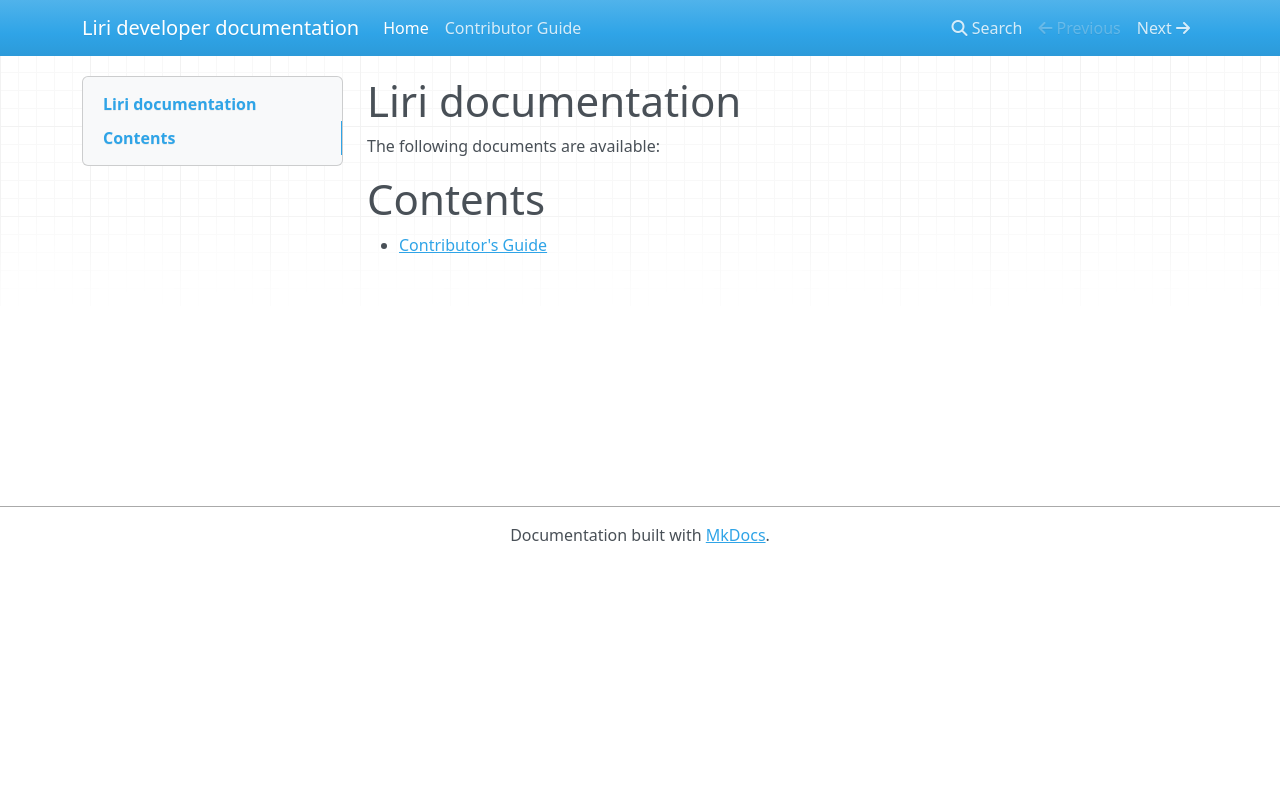
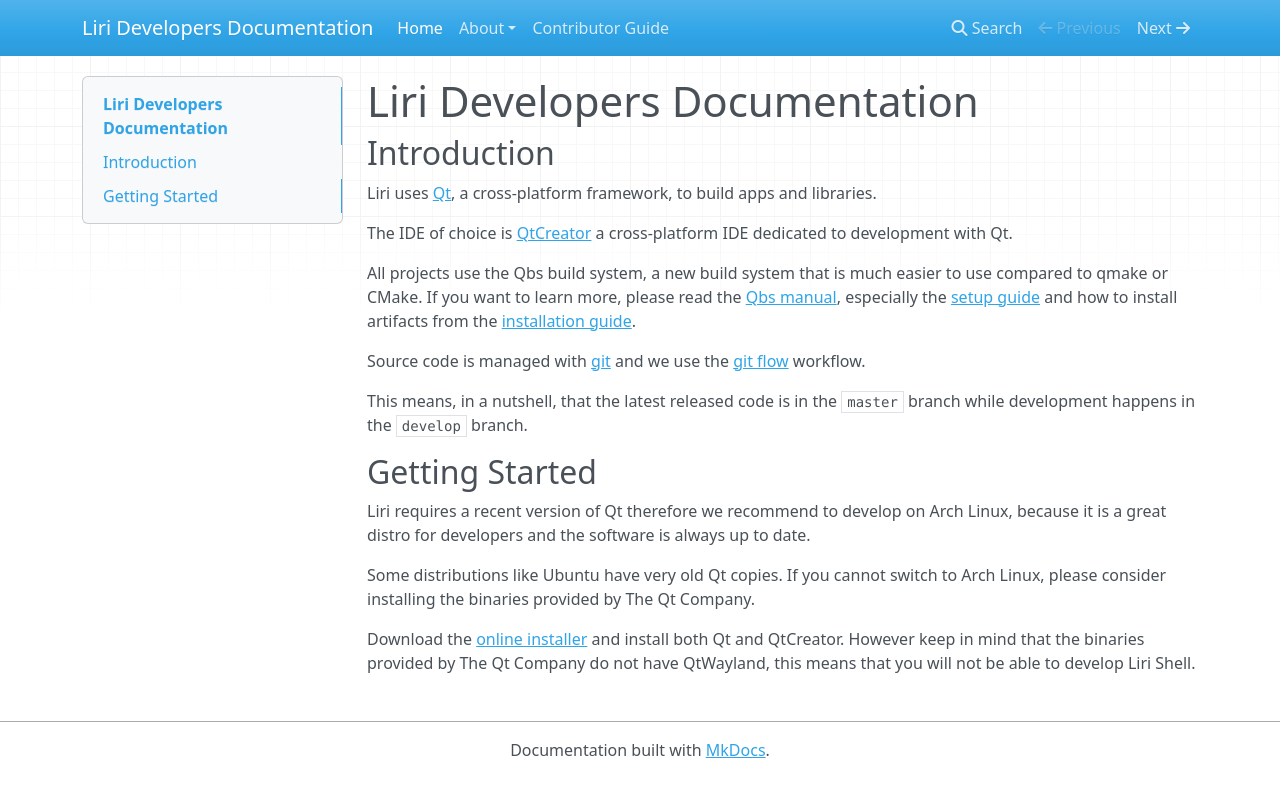
Before and after one commit to lirios/docs, an MkDocs documentation site: the page built from docs/index.md, in a window 1280 px wide. Shown: the top 797 px of the page. Built offline with MkDocs 1.6.1, drawn with Linux system fonts in a browser that asks for light colours; nearby versions of some CDN libraries; old or Windows-style settings are respelled for this version of MkDocs.

Commit message:
Add more information

```diff
--- a/docs/index.md
+++ b/docs/index.md
@@ -1,7 +1,30 @@
-# Liri documentation
+# Liri Developers Documentation
 
-The following documents are available:
+## Introduction
 
-# Contents
+Liri uses [Qt](https://www.qt.io), a cross-platform framework, to build apps and libraries.
 
-* [Contributor's Guide](contributor-guide/index.md)
+The IDE of choice is [QtCreator](https://www.qt.io/ide/) a cross-platform IDE dedicated to development with Qt.
+
+All projects use the Qbs build system, a new build system that is much easier to use compared to qmake or CMake.
+If you want to learn more, please read the [Qbs manual](http://doc.qt.io/qbs/index.html),
+especially the [setup guide](http://doc.qt.io/qbs/configuring.html) and how to install artifacts
+from the [installation guide](http://doc.qt.io/qbs/installing-files.html).
+
+Source code is managed with [git](https://git-scm.com/) and we use the
+[git flow](http://nvie.com/posts/a-successful-git-branching-model/) workflow.
+
+This means, in a nutshell, that the latest released code is in the `master` branch while development
+happens in the `develop` branch.
+
+## Getting Started
+
+Liri requires a recent version of Qt therefore we recommend to develop on Arch Linux,
+because it is a great distro for developers and the software is always up to date.
+
+Some distributions like Ubuntu have very old Qt copies. If you cannot switch to Arch Linux,
+please consider installing the binaries provided by The Qt Company.
+
+Download the [online installer](https://www1.qt.io/download-open-source/) and install both
+Qt and QtCreator. However keep in mind that the binaries provided by The Qt Company do not
+have QtWayland, this means that you will not be able to develop Liri Shell.
--- a/mkdocs.yml
+++ b/mkdocs.yml
@@ -1,5 +1,7 @@
-site_name: Liri developer documentation
+site_name: Liri Developers Documentation
 
 pages:
   - Home: 'index.md'
+  - About:
+    - Projects: 'about/projects.md'
   - Contributor Guide: 'contributor-guide/index.md'
```
Also changed, not shown: docs/about/projects.md (added, +60 -0 lines), docs/contributor-guide/index.md (+2 -7 lines).
